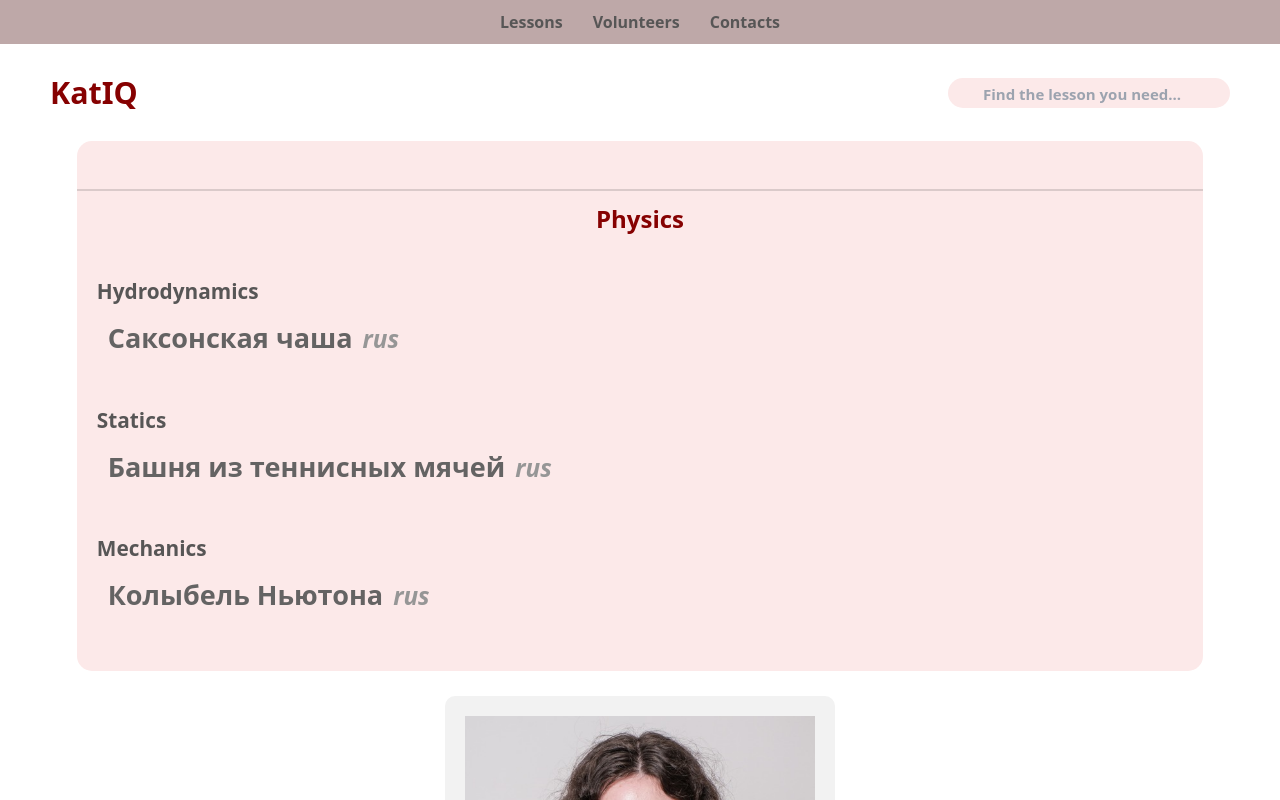
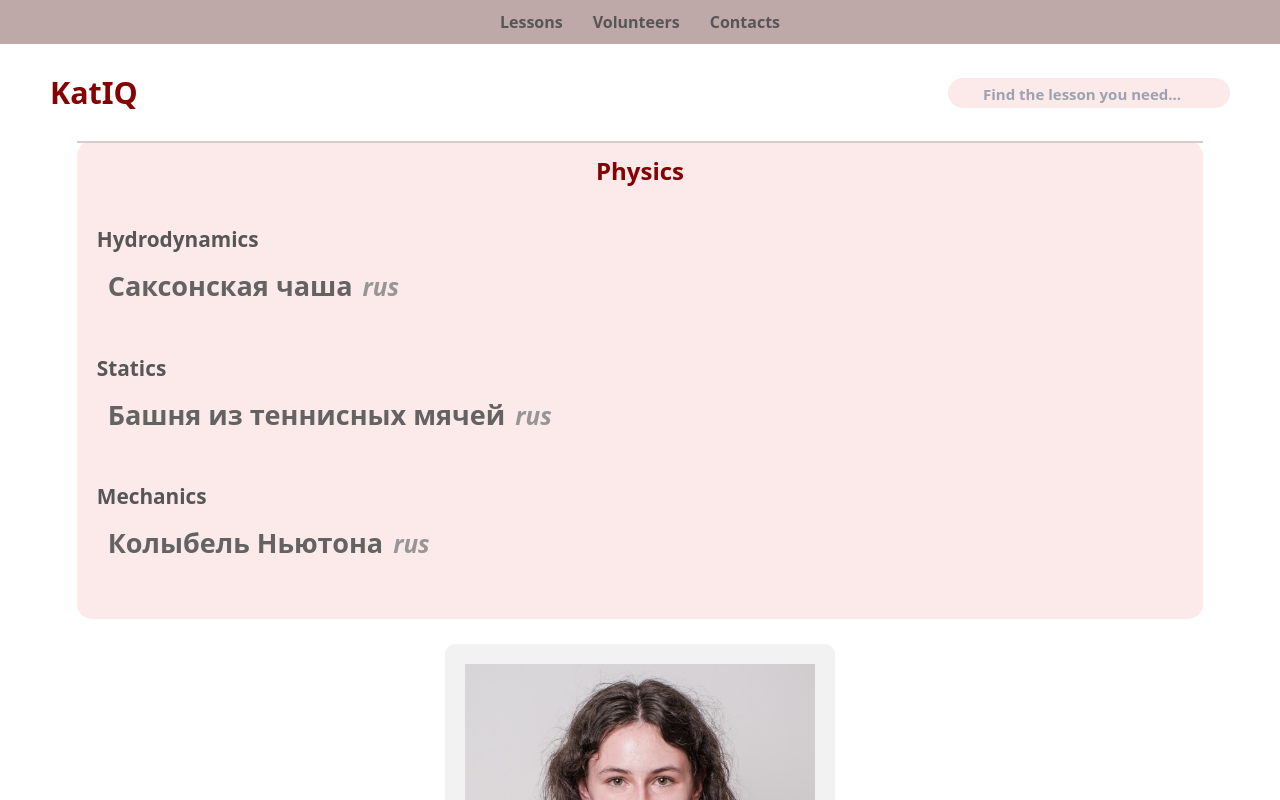
Before and after one commit to kattiers/katIQ, an Angular app: page / in a window 1280 px wide. Shown: the top 800 px of the page. Built offline with nearby package versions, Linux system fonts and the light colour scheme.

Commit message:
Initial commit

```diff
--- a/src/app/lesson-showing/lesson-showing.component.css
+++ b/src/app/lesson-showing/lesson-showing.component.css
@@ -17,7 +17,6 @@
 .subject-title {
     text-align: center;
     font-size: 1.5em;
-    margin: 2em 0 1em;
     font-weight: bold;
     color: rgb(134, 1, 1);
     padding-top: 10px;
```
